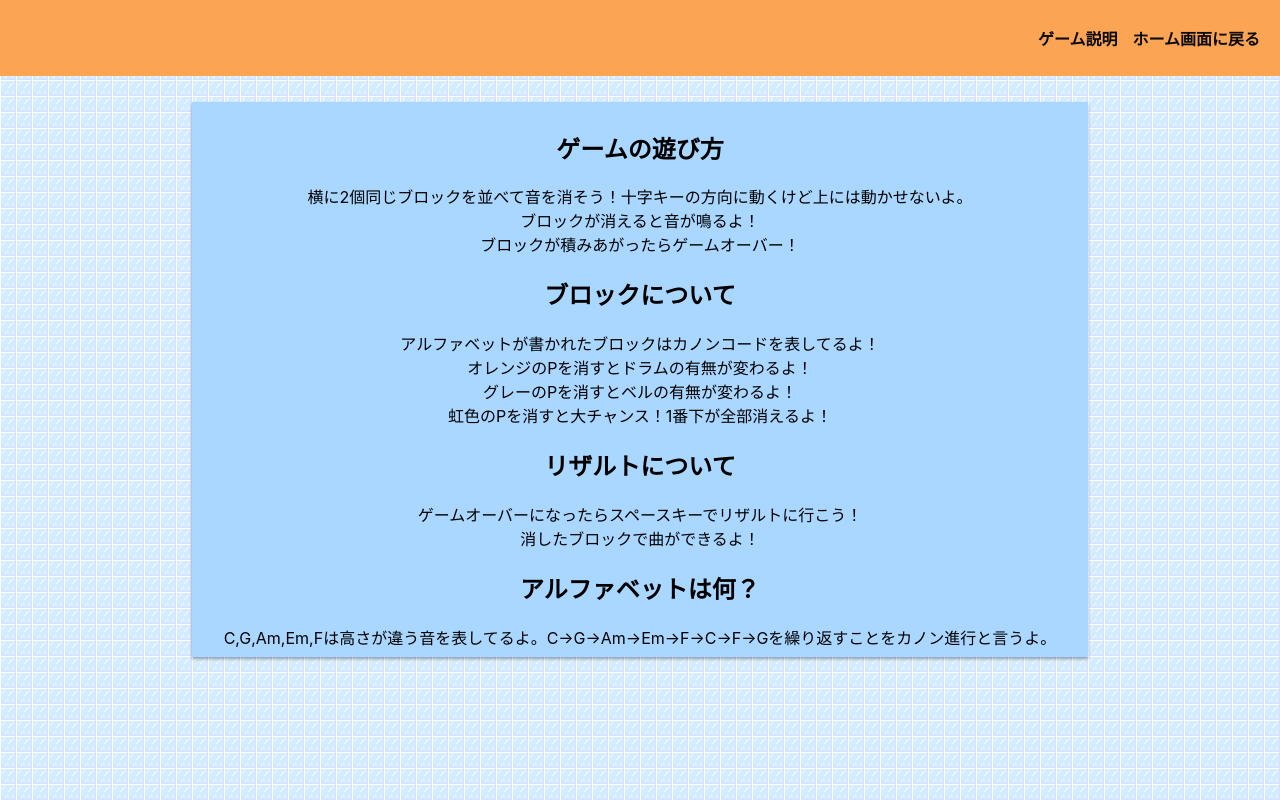
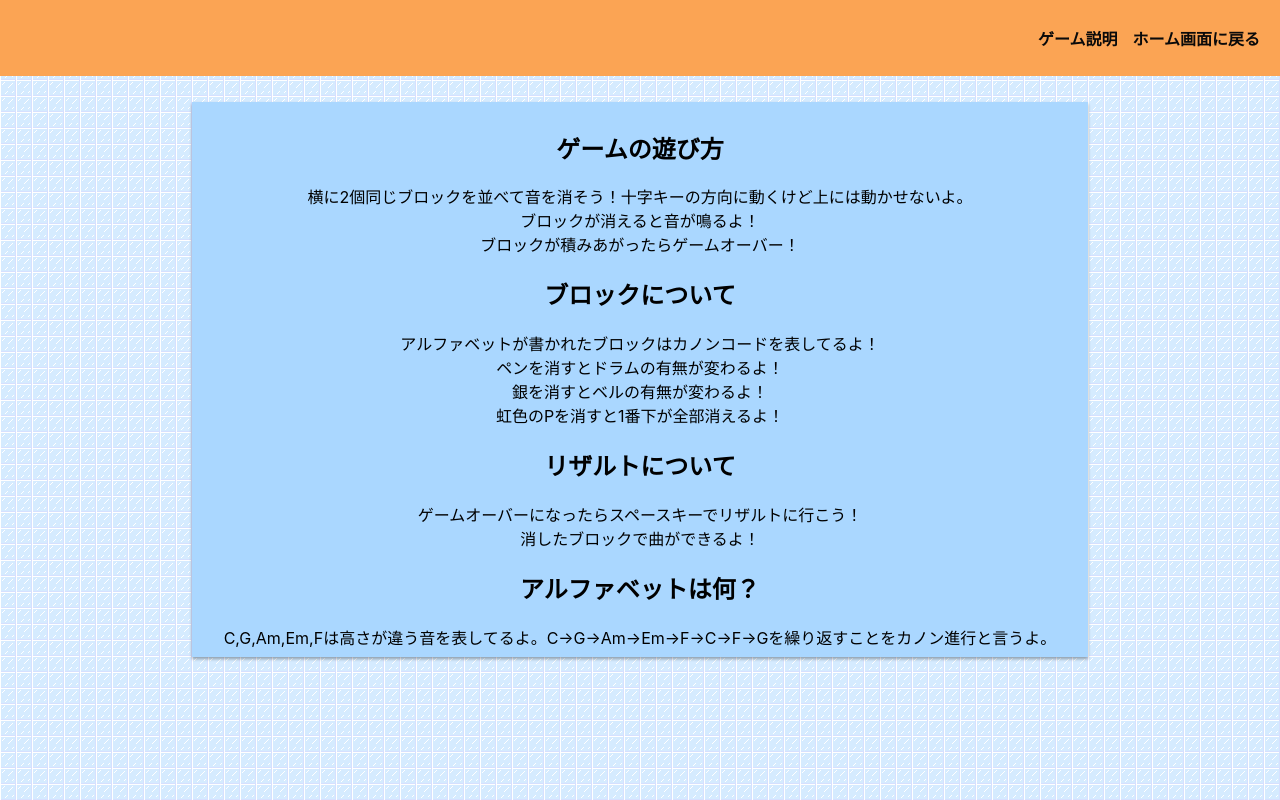
Before and after one commit to jack-app/Ideason2024_teamD, a React (Create React App) app in the folder front/: page /rules in a window 1280 px wide. Built offline with nearby package versions, Linux system fonts and the light colour scheme.

Commit message:
ルール修正

```diff
--- a/front/src/content/rules.js
+++ b/front/src/content/rules.js
@@ -15,9 +15,9 @@ function Home() {
       <p>ブロックが積みあがったらゲームオーバー！</p>
       <h2>ブロックについて</h2>
       <p>アルファベットが書かれたブロックはカノンコードを表してるよ！</p>
-      <p>オレンジのPを消すとドラムの有無が変わるよ！</p>
-      <p>グレーのPを消すとベルの有無が変わるよ！</p>
-      <p>虹色のPを消すと大チャンス！1番下が全部消えるよ！</p>
+      <p>ペンを消すとドラムの有無が変わるよ！</p>
+      <p>銀を消すとベルの有無が変わるよ！</p>
+      <p>虹色のPを消すと1番下が全部消えるよ！</p>
       <h2>リザルトについて</h2>
       <p>ゲームオーバーになったらスペースキーでリザルトに行こう！</p>
       <p>消したブロックで曲ができるよ！</p>
```
